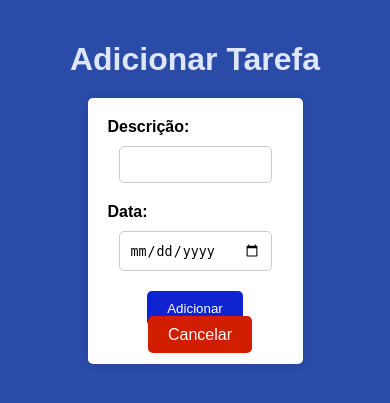
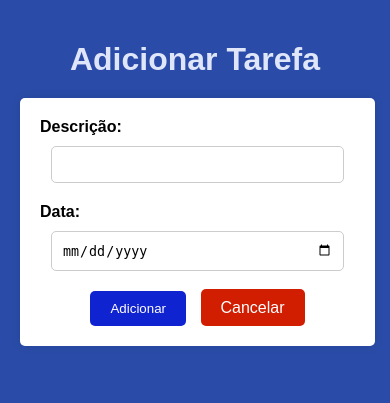
Before and after one commit to sharktank-tech/Gerenciador-Tarefas, a Flask app: page /add_tarefas in a window 390 px wide. Shown: the top 403 px of the page. Run offline with Flask 3, Linux system fonts and the light colour scheme.

Commit message:
Update style3.css

```diff
--- a/static/style3.css
+++ b/static/style3.css
@@ -22,6 +22,13 @@ h1 {
     border-radius: 5px;
     box-shadow: 0 0 10px rgba(0, 0, 0, 0.1);
 }
+
+@media (max-width: 600px) {
+    .formulario-tarefa {
+        width: 90%; /* Diminui a largura do formulário em dispositivos móveis */
+    }
+}
+
 
 /* Estilos para rótulos de entrada */
 label {
```
